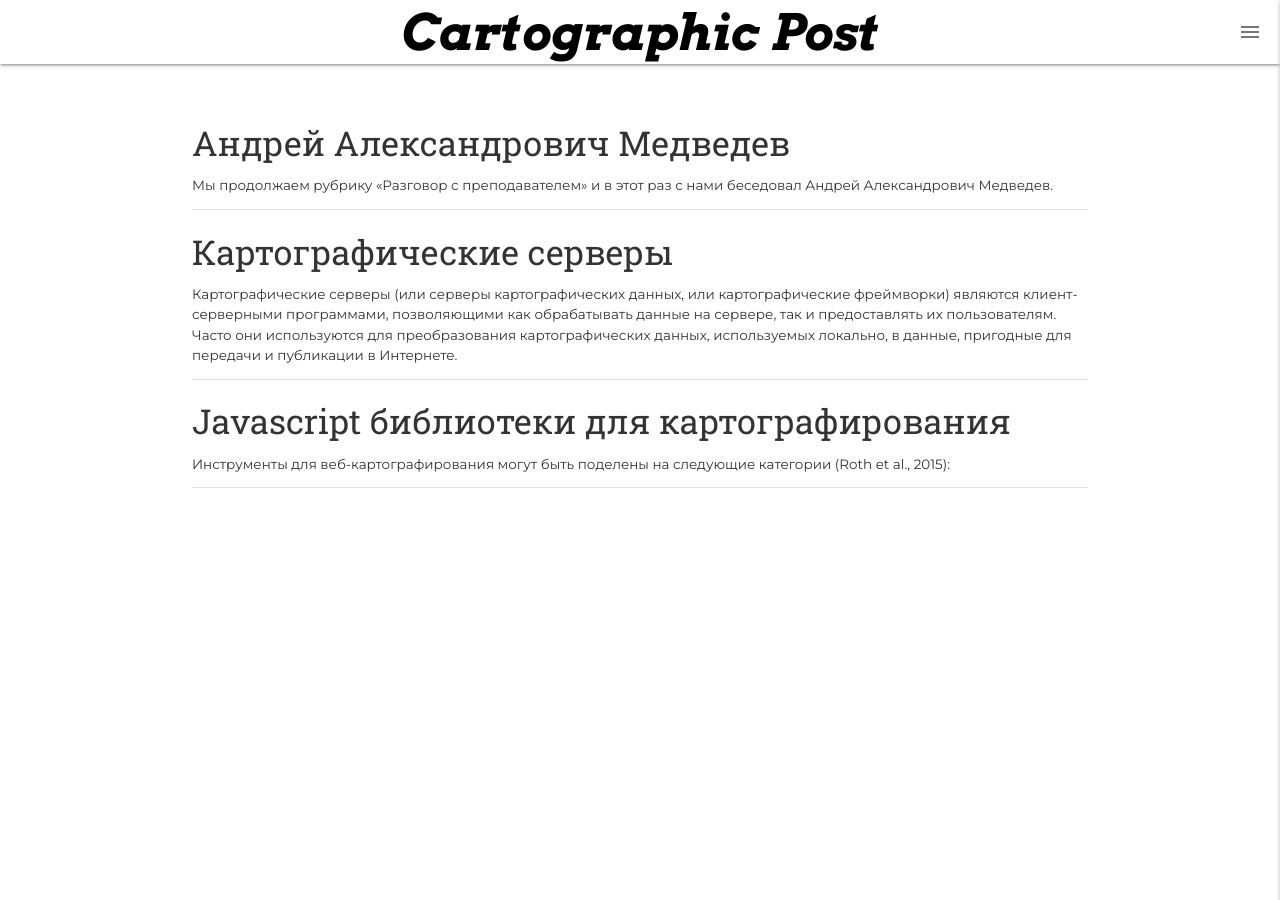
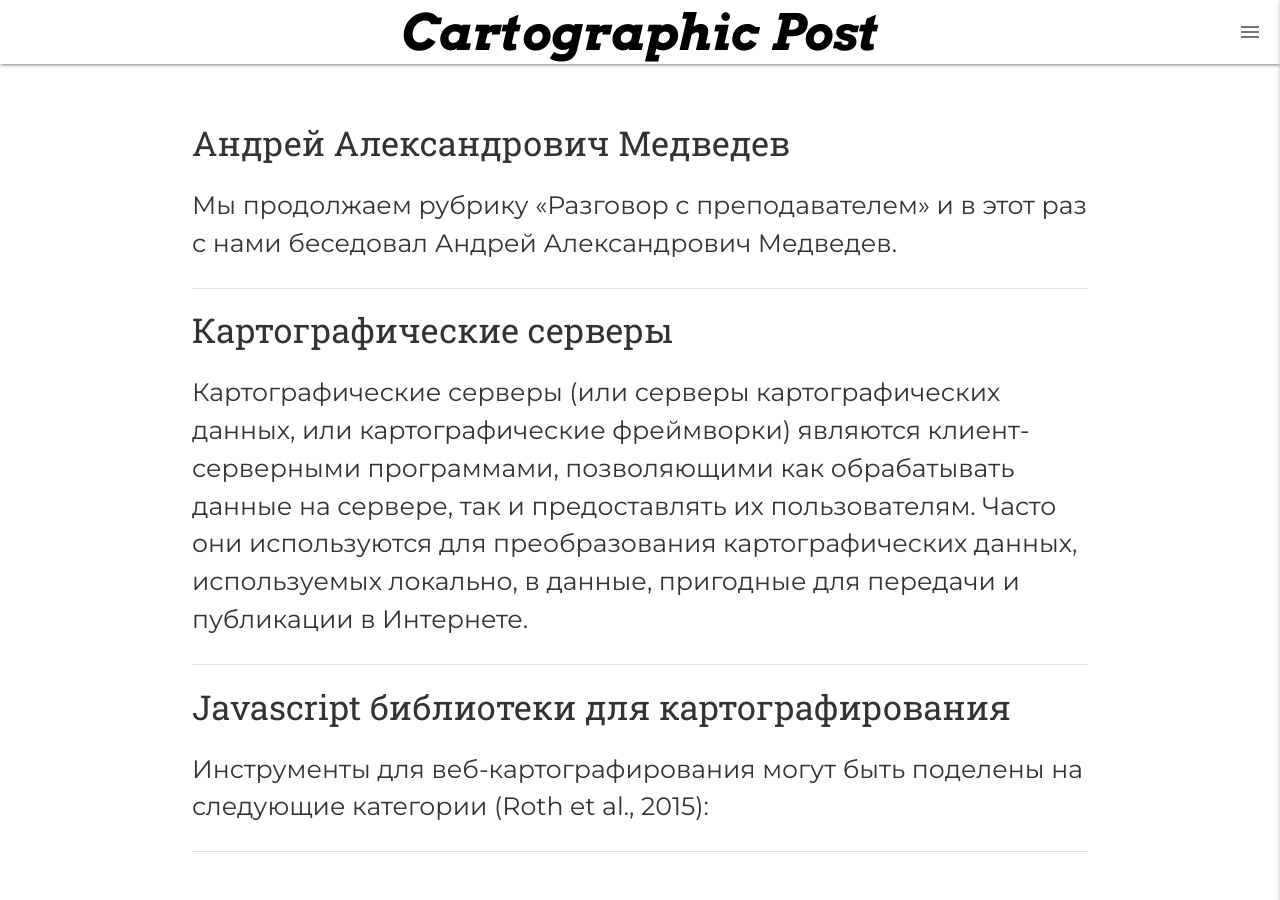
Before and after one commit to gtitov/cartpost, a Jekyll site: the page built from index.html, in a window 1280 px wide. Built offline with Jekyll 4.4.1, drawn with Linux system fonts in a browser that asks for light colours.

Commit message:
font size

```diff
--- a/_sass/main.scss
+++ b/_sass/main.scss
@@ -37,7 +37,6 @@ strong{
 }
 
 .flow-text {
-    font-size: 90%;
 }
 
 blockquote {
```
